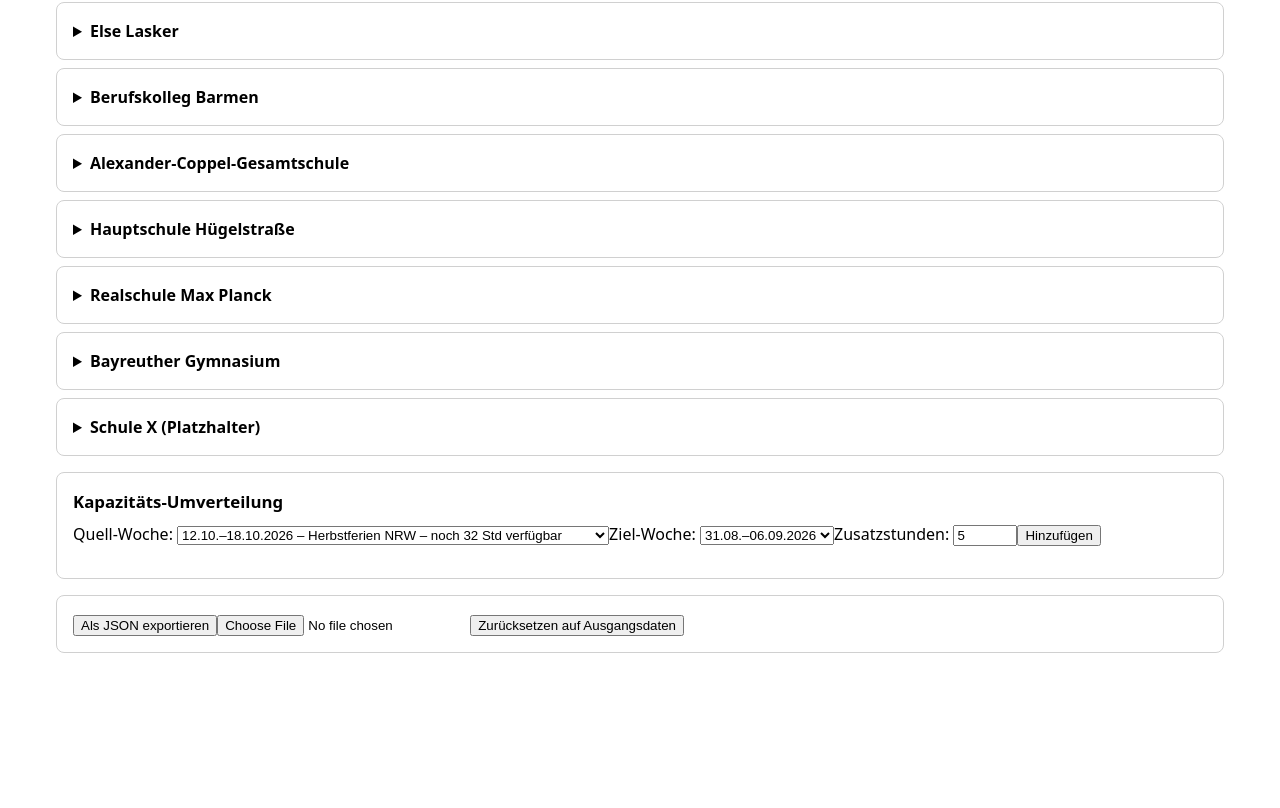
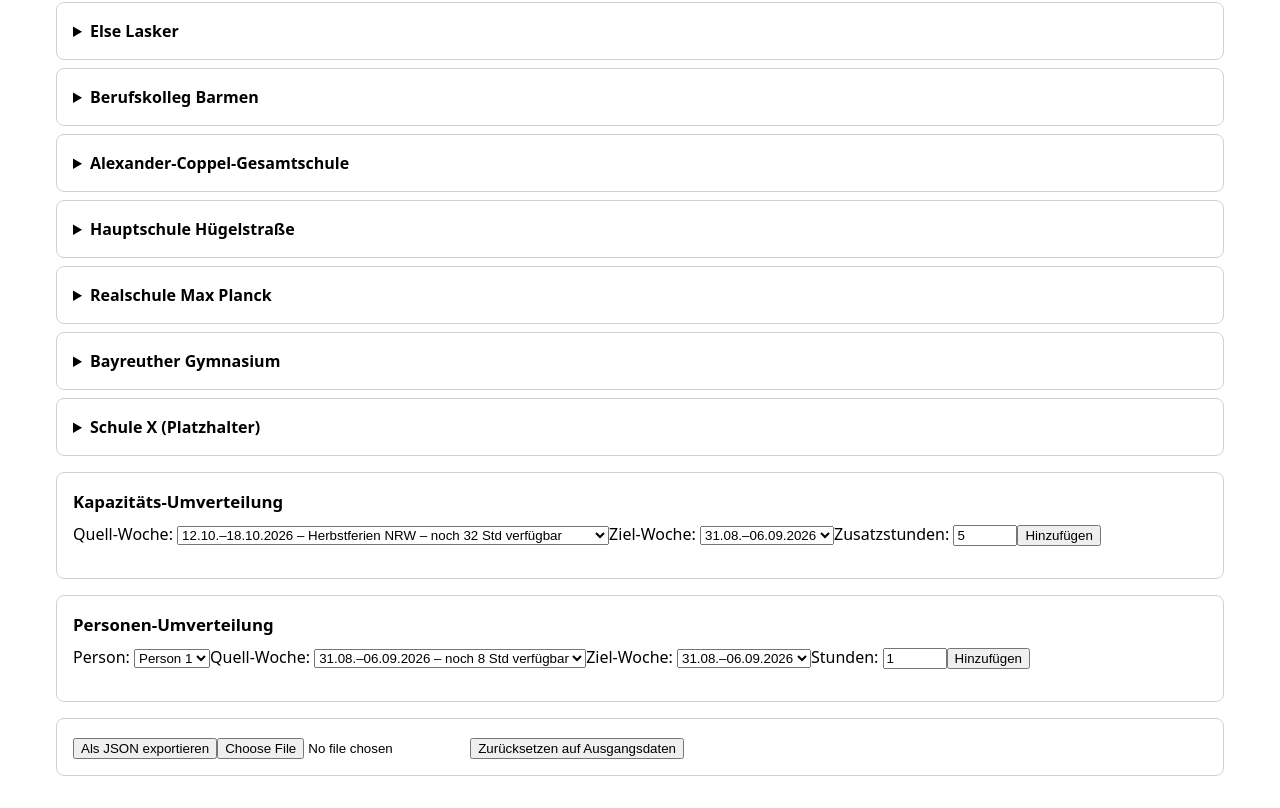
Before and after one commit to paulmeyerthkoeln-cloud/kapazitaetsrechner-schulbegleitung, a React (Vite) app: page / in a window 1280 px wide. Shown: the part 1947-2755 px from the top of the page. Before the commit the page ends 2632 px from the top, so only its background shows below. Built offline with nearby package versions, Linux system fonts and the light colour scheme.

Commit message:
feat(berechnungstool): add per-person capacity redistribution
Co-Authored-By: Claude Sonnet 5 <noreply@anthropic.com>

```diff
--- a/src/App.tsx
+++ b/src/App.tsx
@@ -8,6 +8,7 @@ import { PersonenKapazitaetsUebersicht } from './components/PersonenKapazitaetsU
 import { EngpassBericht } from './components/EngpassBericht'
 import { ThemenUebersicht } from './components/ThemenUebersicht'
 import { KapazitaetsUmverteilung } from './components/KapazitaetsUmverteilung'
+import { PersonenUmverteilung } from './components/PersonenUmverteilung'
 import { ExportImport } from './components/ExportImport'
 
 export default function App() {
@@ -24,6 +25,8 @@ export default function App() {
     setReiheEinheiten,
     addUmverteilung,
     removeUmverteilung,
+    addPersonenUmverteilung,
+    removePersonenUmverteilung,
     ergebnis,
     themenGanttZeilen,
     personenKapazitaet,
@@ -79,6 +82,15 @@ export default function App() {
         />
       </div>
       <div className="card">
+        <PersonenUmverteilung
+          personen={data.personen}
+          personenKapazitaet={personenKapazitaet}
+          personenUmverteilungen={data.personenUmverteilungen ?? []}
+          onAdd={addPersonenUmverteilung}
+          onRemove={removePersonenUmverteilung}
+        />
+      </div>
+      <div className="card">
         <ExportImport exportJson={exportJson} importJson={importJson} importError={importError} zuruecksetzen={zuruecksetzen} />
       </div>
     </main>
--- /dev/null
+++ b/src/components/PersonenUmverteilung.tsx
@@ -0,0 +1,101 @@
+import { useState } from 'react'
+import { berechneVerbleibendePersonenstunden } from '../lib/personenKapazitaet'
+import { formatWochenspanne } from '../lib/kalenderwochen'
+import type { Person, PersonenUmverteilung as PersonenUmverteilungTyp } from '../lib/types'
+import type { PersonKapazitaetsErgebnis } from '../lib/personenKapazitaet'
+
+export function PersonenUmverteilung({
+  personen,
+  personenKapazitaet,
+  personenUmverteilungen,
+  onAdd,
+  onRemove,
+}: {
+  personen: Person[]
+  personenKapazitaet: PersonKapazitaetsErgebnis[]
+  personenUmverteilungen: PersonenUmverteilungTyp[]
+  onAdd: (personId: string, quelleWochenKey: string, zielWochenKey: string, stunden: number) => void
+  onRemove: (id: string) => void
+}) {
+  const wochenKeys = personenKapazitaet[0]?.wochen.map((w) => w.wochenKey) ?? []
+  const [personId, setPersonId] = useState(personen[0]?.id ?? '')
+  const [quelleWochenKey, setQuelleWochenKey] = useState(wochenKeys[0] ?? '')
+  const [zielWochenKey, setZielWochenKey] = useState(wochenKeys[0] ?? '')
+  const [stunden, setStunden] = useState(1)
+
+  const verbleibend = berechneVerbleibendePersonenstunden(personenKapazitaet, personId, quelleWochenKey)
+
+  function hinzufuegen() {
+    if (!personId || !quelleWochenKey || !zielWochenKey || verbleibend <= 0) return
+    const gekappt = Math.min(stunden, verbleibend)
+    if (gekappt <= 0) return
+    onAdd(personId, quelleWochenKey, zielWochenKey, gekappt)
+  }
+
+  function personName(id: string): string {
+    return personen.find((p) => p.id === id)?.name ?? id
+  }
+
+  return (
+    <div>
+      <h3>Personen-Umverteilung</h3>
+      <label>
+        Person:{' '}
+        <select value={personId} onChange={(e) => setPersonId(e.target.value)}>
+          {personen.map((p) => (
+            <option key={p.id} value={p.id}>
+              {p.name}
+            </option>
+          ))}
+        </select>
+      </label>
+      <label>
+        Quell-Woche:{' '}
+        <select value={quelleWochenKey} onChange={(e) => setQuelleWochenKey(e.target.value)}>
+          {wochenKeys.map((key) => {
+            const rest = berechneVerbleibendePersonenstunden(personenKapazitaet, personId, key)
+            return (
+              <option key={key} value={key} disabled={rest <= 0}>
+                {formatWochenspanne(key)} – {rest <= 0 ? 'ausgeschöpft' : `noch ${rest} Std verfügbar`}
+              </option>
+            )
+          })}
+        </select>
+      </label>
+      <label>
+        Ziel-Woche:{' '}
+        <select value={zielWochenKey} onChange={(e) => setZielWochenKey(e.target.value)}>
+          {wochenKeys.map((key) => (
+            <option key={key} value={key}>
+              {formatWochenspanne(key)}
+            </option>
+          ))}
+        </select>
+      </label>
+      <label>
+        Stunden:{' '}
+        <input
+          type="number"
+          min={0}
+          step={0.5}
+          value={stunden}
+          onChange={(e) => setStunden(Number(e.target.value))}
+          style={{ width: '4rem' }}
+        />
+      </label>
+      <button onClick={hinzufuegen} disabled={verbleibend <= 0}>
+        Hinzufügen
+      </button>
+      <ul>
+        {personenUmverteilungen.map((u) => (
+          <li key={u.id}>
+            {u.stunden} Std von {personName(u.personId)} aus {formatWochenspanne(u.quelleWochenKey)} → {formatWochenspanne(u.zielWochenKey)}{' '}
+            <button onClick={() => onRemove(u.id)} aria-label={`Personen-Umverteilung ${u.id} löschen`}>
+              🗑
+            </button>
+          </li>
+        ))}
+      </ul>
+    </div>
+  )
+}
--- a/src/state/useAppData.ts
+++ b/src/state/useAppData.ts
@@ -213,6 +213,23 @@ export function useAppData() {
     }))
   }
 
+  function addPersonenUmverteilung(personId: string, quelleWochenKey: string, zielWochenKey: string, stunden: number) {
+    setData((prev) => ({
+      ...prev,
+      personenUmverteilungen: [
+        ...(prev.personenUmverteilungen ?? []),
+        { id: `personen_umverteilung_${Date.now()}`, personId, quelleWochenKey, zielWochenKey, stunden },
+      ],
+    }))
+  }
+
+  function removePersonenUmverteilung(id: string) {
+    setData((prev) => ({
+      ...prev,
+      personenUmverteilungen: (prev.personenUmverteilungen ?? []).filter((u) => u.id !== id),
+    }))
+  }
+
   function exportJson(): string {
     return JSON.stringify(data, null, 2)
   }
@@ -257,6 +274,8 @@ export function useAppData() {
     setReiheEinheiten,
     addUmverteilung,
     removeUmverteilung,
+    addPersonenUmverteilung,
+    removePersonenUmverteilung,
     ergebnis,
     exportJson,
     importJson,
```
Also changed, not shown: 2 other files (tests, documents, lock files or other folders).
